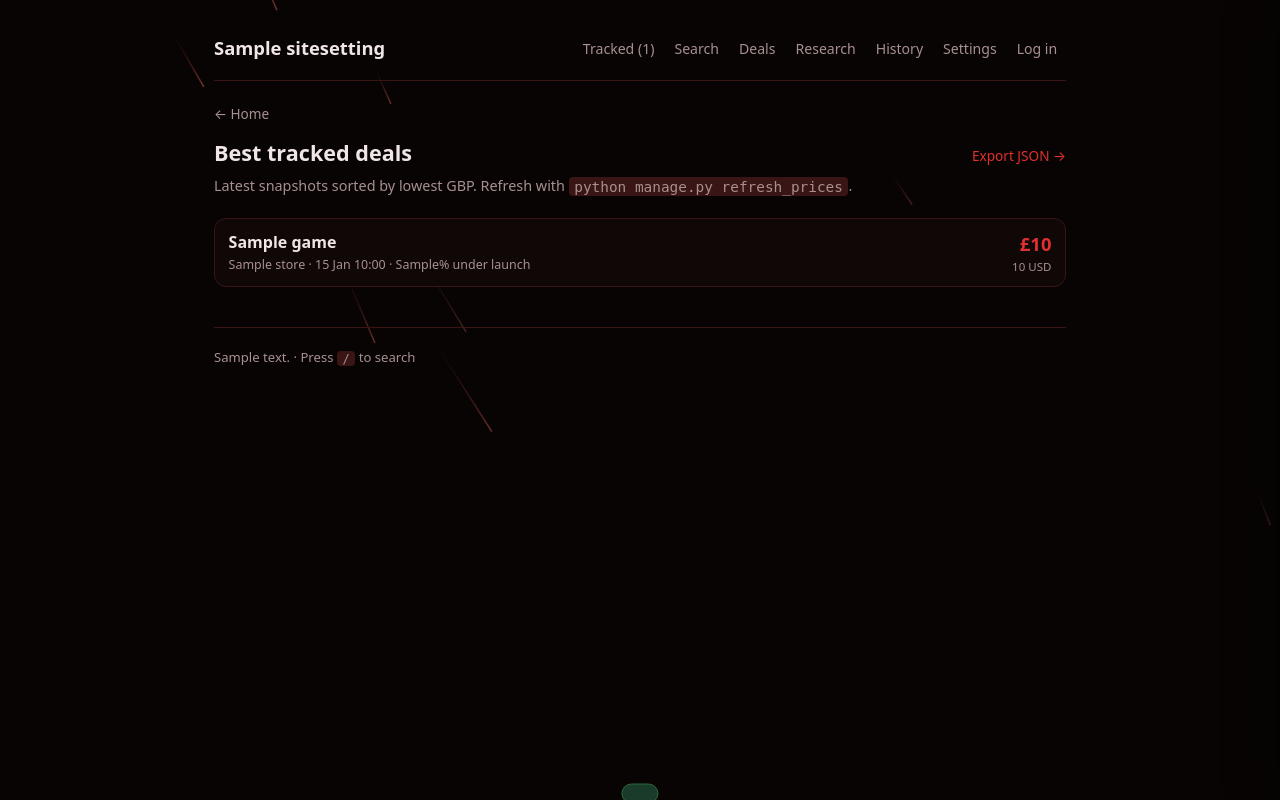
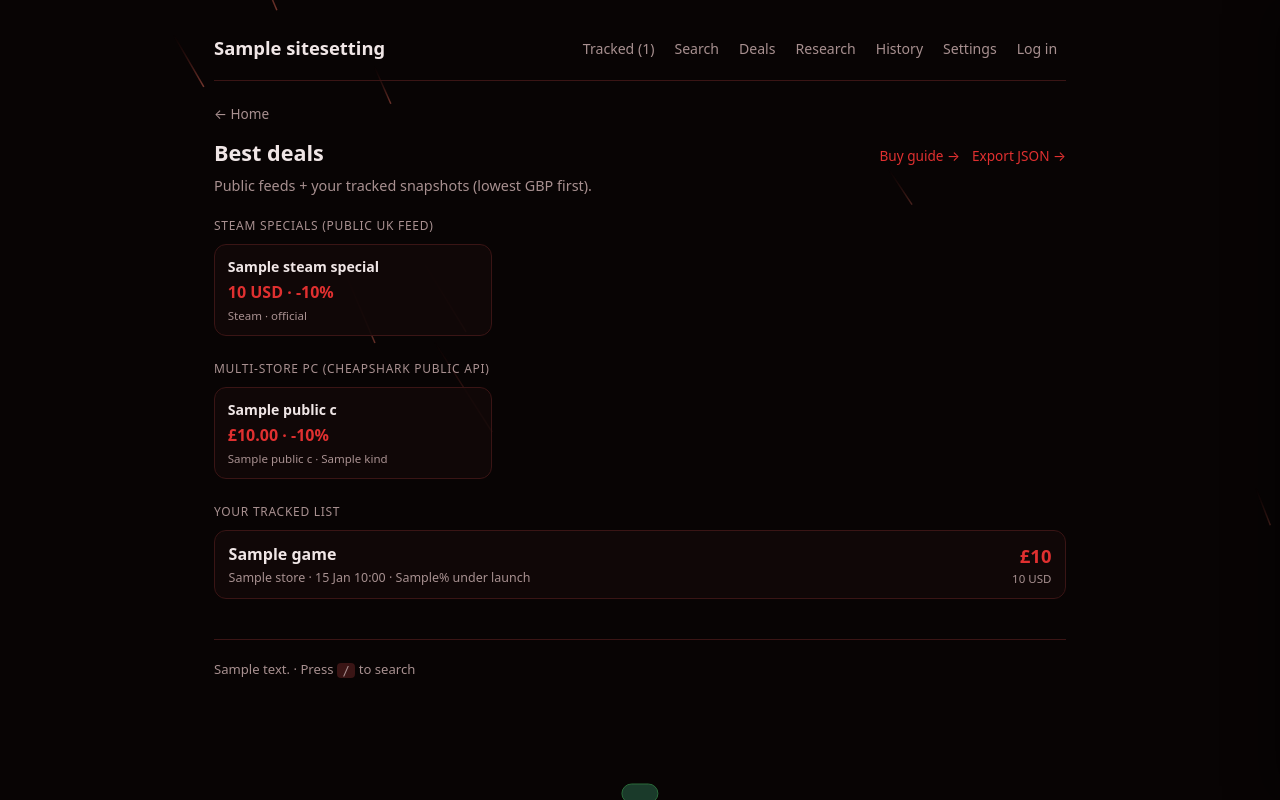
Before and after one commit to harinivasanc2000/django-game-price-tracker, a Django app: template templates/games/best_deals.html in a window 1280 px wide. Run offline with Django 5.2, Linux system fonts and the light colour scheme; the template is opened without the code that fills it: most values are stand-ins (such as "Sample title", 1, 10 or a date in 2020); grey boxes marked "Sample" are stand-in pictures; parts of the project's set-up code (start-up, migrations or seed data) failed here and were passed over.

Commit message:
Best deals UI: public Steam + CheapShark sections

```diff
--- a/templates/games/best_deals.html
+++ b/templates/games/best_deals.html
@@ -1,17 +1,61 @@
 {% extends "base.html" %}
-{% block title %}Best tracked deals{% endblock %}
+{% block title %}Best deals{% endblock %}
+
+{% block extra_css %}
+<style>
+  .deals-grid { display: grid; grid-template-columns: repeat(auto-fill, minmax(210px, 1fr)); gap: 0.55rem; margin-bottom: 1.5rem; }
+  .deal-card {
+    background: rgba(18,8,8,0.9); border: 1px solid var(--border); border-radius: 12px;
+    padding: 0.7rem 0.8rem; text-decoration: none !important; color: var(--text);
+  }
+  .deal-card:hover { border-color: var(--accent2); }
+  .deal-card .t { font-weight: 600; font-size: 0.88rem; }
+  .deal-card .p { font-weight: 700; color: var(--accent2); margin-top: 0.2rem; }
+  .deal-card .m { font-size: 0.72rem; color: var(--muted); margin-top: 0.15rem; }
+  .sec { font-size: 0.75rem; text-transform: uppercase; letter-spacing: 0.06em; color: var(--muted); margin: 1.25rem 0 0.55rem; }
+</style>
+{% endblock %}
 
 {% block content %}
 <a href="{% url 'games:home' %}" style="color: var(--muted); font-size: 0.85rem;">← Home</a>
 <div style="display:flex;flex-wrap:wrap;justify-content:space-between;align-items:baseline;gap:0.75rem;margin:0.75rem 0 0.35rem;">
-  <h1 style="font-size: 1.35rem; margin: 0;">Best tracked deals</h1>
-  <a href="{% url 'games:export_tracked' %}" style="font-size:0.85rem;" target="_blank">Export JSON →</a>
+  <h1 style="font-size: 1.35rem; margin: 0;">Best deals</h1>
+  <div style="display:flex;gap:0.75rem;font-size:0.85rem;">
+    <a href="{% url 'games:buy_guide' %}">Buy guide →</a>
+    <a href="{% url 'games:export_tracked' %}" target="_blank">Export JSON →</a>
+  </div>
 </div>
-<p style="color: var(--muted); font-size: 0.9rem; margin-bottom: 1.25rem;">
-  Latest snapshots sorted by lowest GBP.
-  Refresh with <code style="background:var(--border);padding:0.1rem 0.35rem;border-radius:4px;">python manage.py refresh_prices</code>.
+<p style="color: var(--muted); font-size: 0.9rem; margin-bottom: 1rem;">
+  Public feeds + your tracked snapshots (lowest GBP first).
 </p>
 
+{% if steam_specials %}
+  <div class="sec">Steam specials (public UK feed)</div>
+  <div class="deals-grid">
+    {% for d in steam_specials %}
+      <a class="deal-card" href="{{ d.detail_path }}">
+        <div class="t">{{ d.title }}</div>
+        <div class="p">{% if d.price is not None %}{{ d.price }} {{ d.currency }}{% else %}See{% endif %}{% if d.discount %} · -{{ d.discount }}%{% endif %}</div>
+        <div class="m">Steam · official</div>
+      </a>
+    {% endfor %}
+  </div>
+{% endif %}
+
+{% if public_cs %}
+  <div class="sec">Multi-store PC (CheapShark public API)</div>
+  <div class="deals-grid">
+    {% for d in public_cs %}
+      <a class="deal-card" href="{% if d.detail_path %}{{ d.detail_path }}{% else %}{{ d.url }}{% endif %}" {% if not d.detail_path %}target="_blank" rel="noopener"{% endif %}>
+        <div class="t">{{ d.title }}</div>
+        <div class="p">{% if d.price_gbp %}£{{ d.price_gbp|floatformat:2 }}{% else %}{{ d.price }} USD{% endif %}{% if d.discount %} · -{{ d.discount }}%{% endif %}</div>
+        <div class="m">{{ d.store_name }} · {{ d.kind }}</div>
+      </a>
+    {% endfor %}
+  </div>
+{% endif %}
+
+<div class="sec">Your tracked list</div>
 {% if rows %}
   <div style="display:grid;gap:0.45rem;">
     {% for row in rows %}
@@ -36,6 +80,6 @@
     {% endfor %}
   </div>
 {% else %}
-  <p style="color: var(--muted);">No tracked prices yet. Search a game and hit <strong>Track</strong>.</p>
+  <p style="color: var(--muted);">No tracked prices yet. Search a game and hit <strong>Track</strong>, or browse public deals above.</p>
 {% endif %}
 {% endblock %}
```
